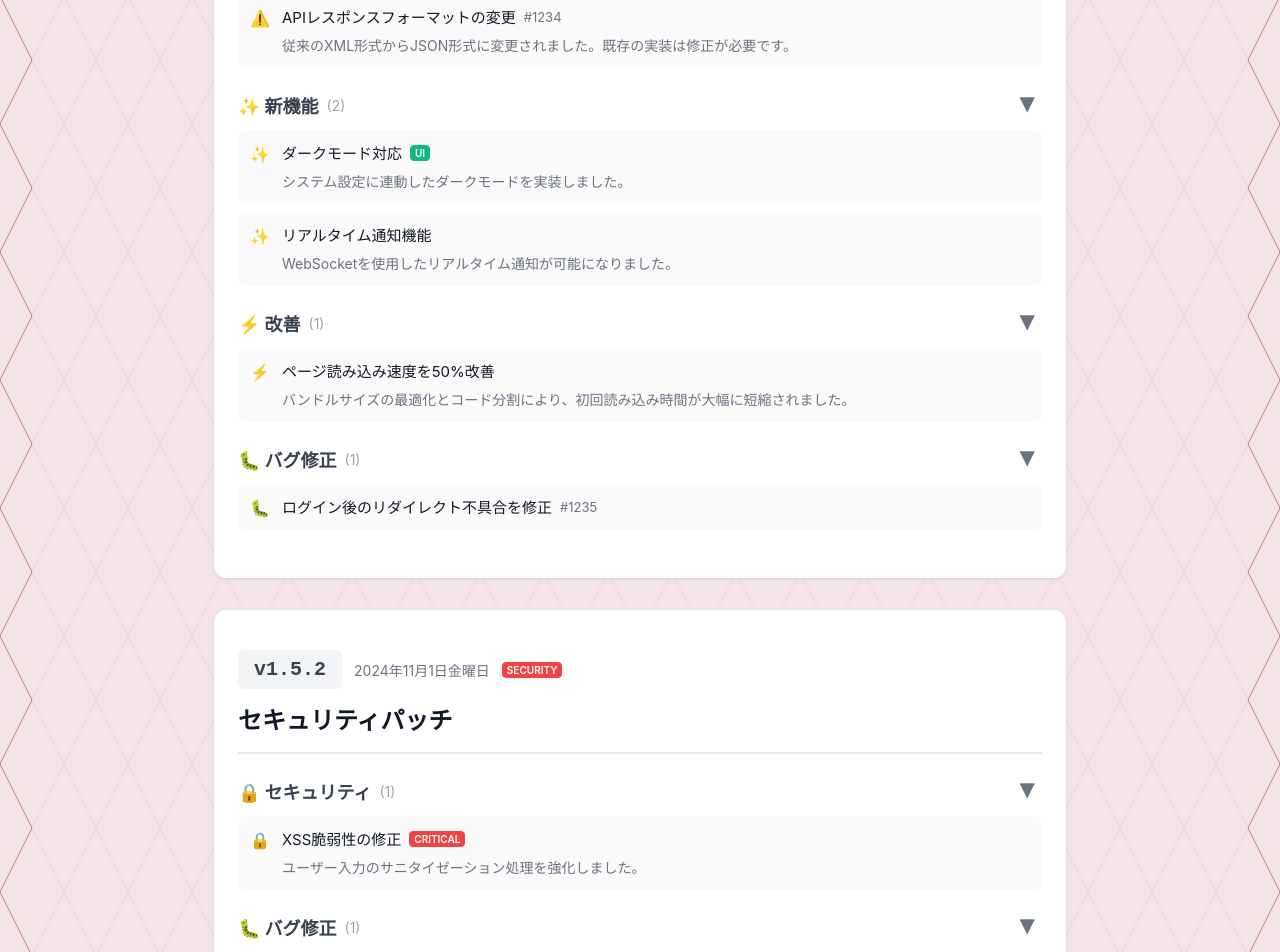
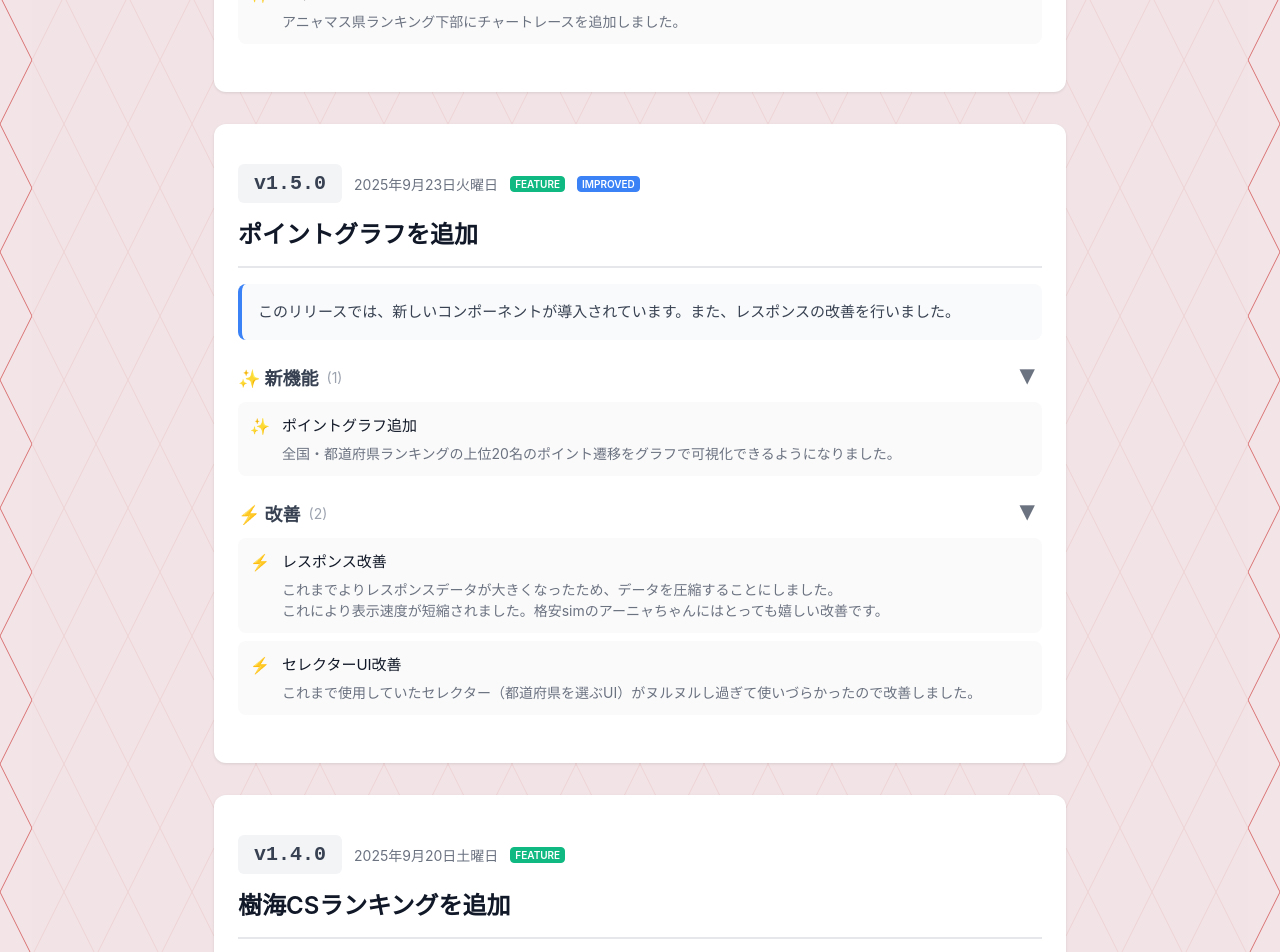
Before and after one commit to sleep0001/anya-chat-app-vite, a React (Vite) app: page /release in a window 1280 px wide. Shown: the part 580-1532 px from the top of the page. Built offline with nearby package versions, Linux system fonts and the light colour scheme.

Commit message:
リリースノートを1.6.0まで作成

```diff
--- a/src/components/pages/ReleaseNotes/ReleaseNotes.tsx
+++ b/src/components/pages/ReleaseNotes/ReleaseNotes.tsx
@@ -1,68 +1,196 @@
 import React from 'react';
 import { ReleaseNoteProps, ReleaseNotesList } from '../../organisms';
 
-const ReleaseNotes: React.FC = () => {
 const releases: ReleaseNoteProps[] = [
     {
-            version: '2.0.0',
-            date: '2024-11-15',
-            title: 'メジャーアップデート - パフォーマンス改善',
-            badges: [
-                { variant: 'breaking', label: 'Breaking' },
-                { variant: 'new', label: 'New' },
-            ],
-            summary: 'このリリースでは、アプリケーション全体のパフォーマンスが大幅に改善されました。また、新しいUIコンポーネントライブラリが導入されています。',
-            breaking: [
+        version: '1.6.0',
+        date: '2025-09-27',
+        title: 'ChartRaceを追加',
+        badges: [],
+        summary: 'このリリースでは、新しいコンポーネントが導入されています。',
+        features: [
             {
-                    description: 'APIレスポンスフォーマットの変更',
-                    details: '従来のXML形式からJSON形式に変更されました。既存の実装は修正が必要です。',
-                    issueNumber: '1234',
+                description: 'チャートレース',
+                details: 'アニャマス県ランキング下部にチャートレースを追加しました。'
             },
         ],
+    },
+    {
+        version: '1.5.0',
+        date: '2025-09-23',
+        title: 'ポイントグラフを追加',
+        badges: [
+            { variant: 'feature', label: 'feature' },
+            { variant: 'improved', label: 'improved' },
+        ],
+        summary: 'このリリースでは、新しいコンポーネントが導入されています。また、レスポンスの改善を行いました。',
         features: [
             {
-                    description: 'ダークモード対応',
-                    details: 'システム設定に連動したダークモードを実装しました。',
-                    tags: [{ variant: 'new', label: 'UI' }],
-                },
-                {
-                    description: 'リアルタイム通知機能',
-                    details: 'WebSocketを使用したリアルタイム通知が可能になりました。',
+                description: 'ポイントグラフ追加',
+                details: '全国・都道府県ランキングの上位20名のポイント遷移をグラフで可視化できるようになりました。'
             },
         ],
         improvements: [
             {
-                    description: 'ページ読み込み速度を50%改善',
-                    details: 'バンドルサイズの最適化とコード分割により、初回読み込み時間が大幅に短縮されました。',
+                description: 'レスポンス改善',
+                details: 'これまでよりレスポンスデータが大きくなったため、データを圧縮することにしました。\nこれにより表示速度が短縮されました。格安simのアーニャちゃんにはとっても嬉しい改善です。'
             },
-            ],
-            bugfixes: [
             {
-                    description: 'ログイン後のリダイレクト不具合を修正',
-                    issueNumber: '1235',
+                description: 'セレクターUI改善',
+                details: 'これまで使用していたセレクター（都道府県を選ぶUI）がヌルヌルし過ぎて使いづらかったので改善しました。'
             },
         ],
     },
     {
-            version: '1.5.2',
-            date: '2024-11-01',
-            title: 'セキュリティパッチ',
-            badges: [{ variant: 'security', label: 'Security' }],
-            security: [
+        version: '1.4.0',
+        date: '2025-09-20',
+        title: '樹海CSランキングを追加',
+        badges: [
+            { variant: 'feature', label: 'feature' },
+        ],
+        summary: 'このリリースでは、新しいコンポーネントが導入されています。',
+        features: [
             {
-                    description: 'XSS脆弱性の修正',
-                    details: 'ユーザー入力のサニタイゼーション処理を強化しました。',
-                    tags: [{ variant: 'security', label: 'Critical' }],
+                description: '特定のCSで絞り込んだランキング',
+                details: '特定のCSに限定したランキングを作成できるようになりました。樹海CSプレマ獲得ランキングレースに活用できます。'
             },
-            ],
-            bugfixes: [
             {
-                    description: 'フォームのバリデーションエラーを修正',
+                description: '特定のCSの絞り込み設定（管理者限定）',
+                details: '対象に含めるCS名と除外するCS名を設定できます。暁CSを含めたい、春暁CSを除外したいのような設定ができます。'
             },
         ],
     },
+    {
+        version: '1.3.3',
+        date: '2025-09-15',
+        title: 'ランキングシーズンの絞り込みを追加',
+        badges: [
+            { variant: 'improved', label: 'improved' },
+        ],
+        summary: 'このリリースでは、機能改善が行われました。',
+        improvements: [
+            {
+                description: 'シーズン選択を追加',
+                details: 'ランキングの表示にシーズンが指定できるようになりました。2025年前期が終了に近づいたので対応を加えました。'
+            },
+        ],
+    },
+    {
+        version: '1.3.2',
+        date: '2025-09-10',
+        title: '集計バグの修正',
+        badges: [
+            { variant: 'bugfix', label: 'bugfix' },
+        ],
+        summary: 'このリリースでは、バグ修正が行われました。',
+        bugfixes: [
+            {
+                description: 'ランキングの集計結果が公式と乖離していた',
+                details: 'デュエル・マスターズが想定よりも人気だったためにバグが生じました。\n月1000件を上限に大会結果を取得していましたが、1000件を超えてしまったため月初の大会結果が溢れてしまっていました。\n対応方針として、半月ごとの取得としました。月2000件を超えるほどの人気になると再検討が必要です。\nなんとも複雑な気持ちですね。'
+            },
+        ],
+    },
+    {
+        version: '1.3.1',
+        date: '2025-07-12',
+        title: '全国順位を表示',
+        badges: [
+            { variant: 'improved', label: 'improved' },
+        ],
+        summary: 'このリリースでは、機能改善が行われました。また、連携機能が追加されました。',
+        improvements: [
+            {
+                description: '都道府県ランキングに全国順位を表示',
+                details: '公式サイトを見習って各都道府県ランキングに全国順位列を追加することにしました。'
+            },
+            {
+                description: 'discord連携',
+                details: '公式サイトが更新された時に、サイトのスクリーンショットと共にチャネルに投稿してお知らせします。'
+            },
+        ],
+    },
+    {
+        version: '1.3.0',
+        date: '2025-07-08',
+        title: '全国ランキング',
+        badges: [
+            { variant: 'feature', label: 'feature' },
+        ],
+        summary: 'このリリースでは、新しいコンポーネントが追加されています。',
+        features: [
+            {
+                description: '全国ランキングを追加',
+                details: '公式サイトより早く更新されるランキングページを実装しました。1日2回再計算を行います。'
+            },
+        ],
+    },
+    {
+        version: '1.2.0',
+        date: '2025-07-05',
+        title: 'アニャマス県ランキング',
+        badges: [
+            { variant: 'feature', label: 'feature' },
+        ],
+        summary: 'このリリースでは、新しいコンポーネントが追加されています。',
+        features: [
+            {
+                description: 'アニャマス県ランキング',
+                details: 'アーニャさんの国のランキングを実装しました。更新は公式サイトと同タイミングです。\n前週との比較ができることで公式サイトと差別化します。'
+            },
+        ],
+    },
+    {
+        version: '1.1.0',
+        date: '2025-05-31',
+        title: 'ワンピースカード検索（現廃止）',
+        badges: [
+            { variant: 'feature', label: 'feature' },
+        ],
+        summary: 'このリリースでは、新しいコンポーネントが追加されています。',
+        features: [
+            {
+                description: 'ワンピースカード検索機能を追加',
+                details: '公式サイトより細かく条件設定できる検索ツールを実装しました。\n備考：更新がめんどくさくなったのでサ終しました。'
+            },
+        ],
+    },
+    {
+        version: '1.0.1',
+        date: '2025-05-13',
+        title: 'ルームに関するバグ修正',
+        badges: [
+            { variant: 'bugfix', label: 'bugfix' },
+        ],
+        summary: 'このリリースでは、バグ修正が行われました。',
+        bugfixes: [
+            {
+                description: 'チャットルームが残り続けるバグ',
+                details: '退出処理が正常に行われなかった場合にチャットルームが残るバグを修正しました。\nルーム作成、退出を繰り返すとルームが増殖しててびっくりしました。'
+            },
+        ],
+    },
+    {
+        version: '1.0.0',
+        date: '2025-05-01',
+        title: 'チャット機能',
+        badges: [
+            { variant: 'feature', label: 'feature' },
+        ],
+        summary: 'このリリースが最初のリリースです。',
+        features: [
+            {
+                description: 'アーニャさんのチャット機能',
+                details: 'アーニャさん同士でおしゃべりできます。E2EEは行いません。'
+            },
+        ],
+    }
 ];
 
+export function releaseVersion():string {
+    return releases[0]?.version;
+}
+
+const ReleaseNotes: React.FC = () => {
     return <ReleaseNotesList releases={releases} />;
 };
 
```
Lines whose indentation alone changed are shown as unchanged.
